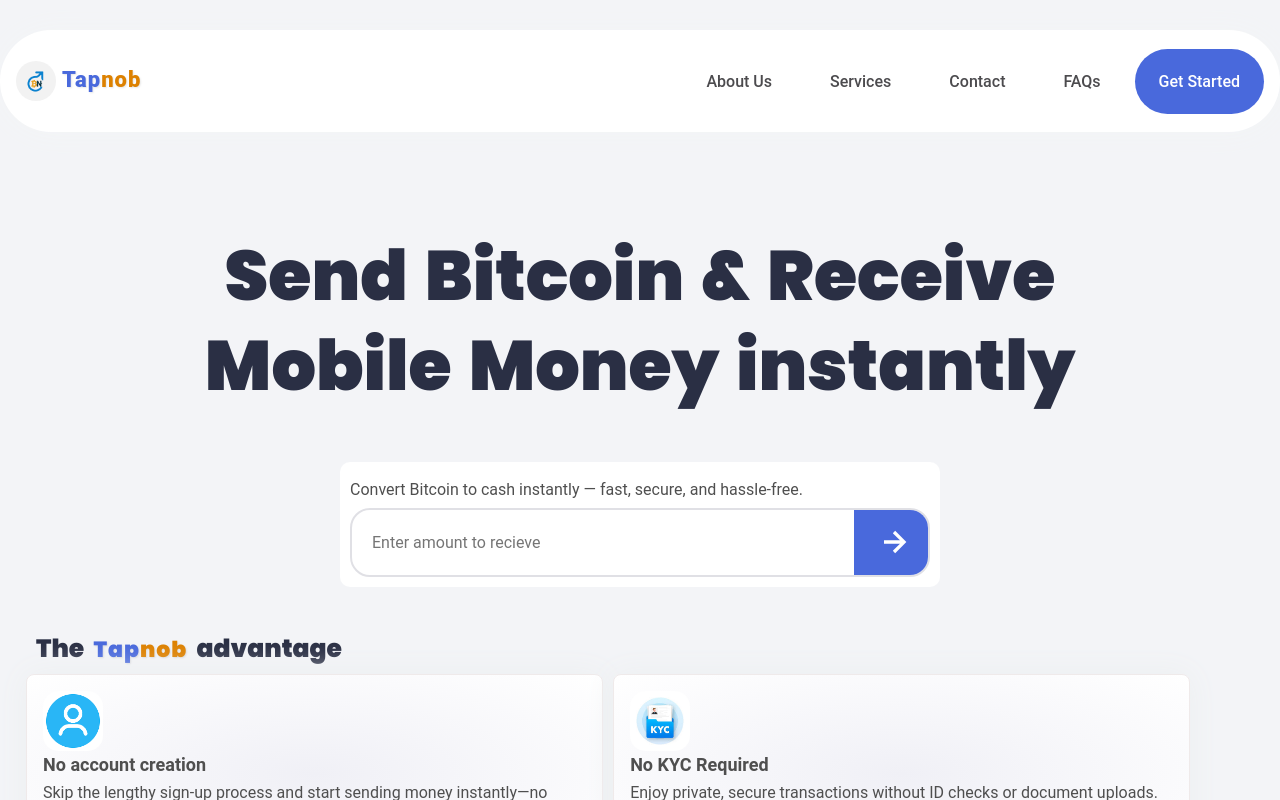
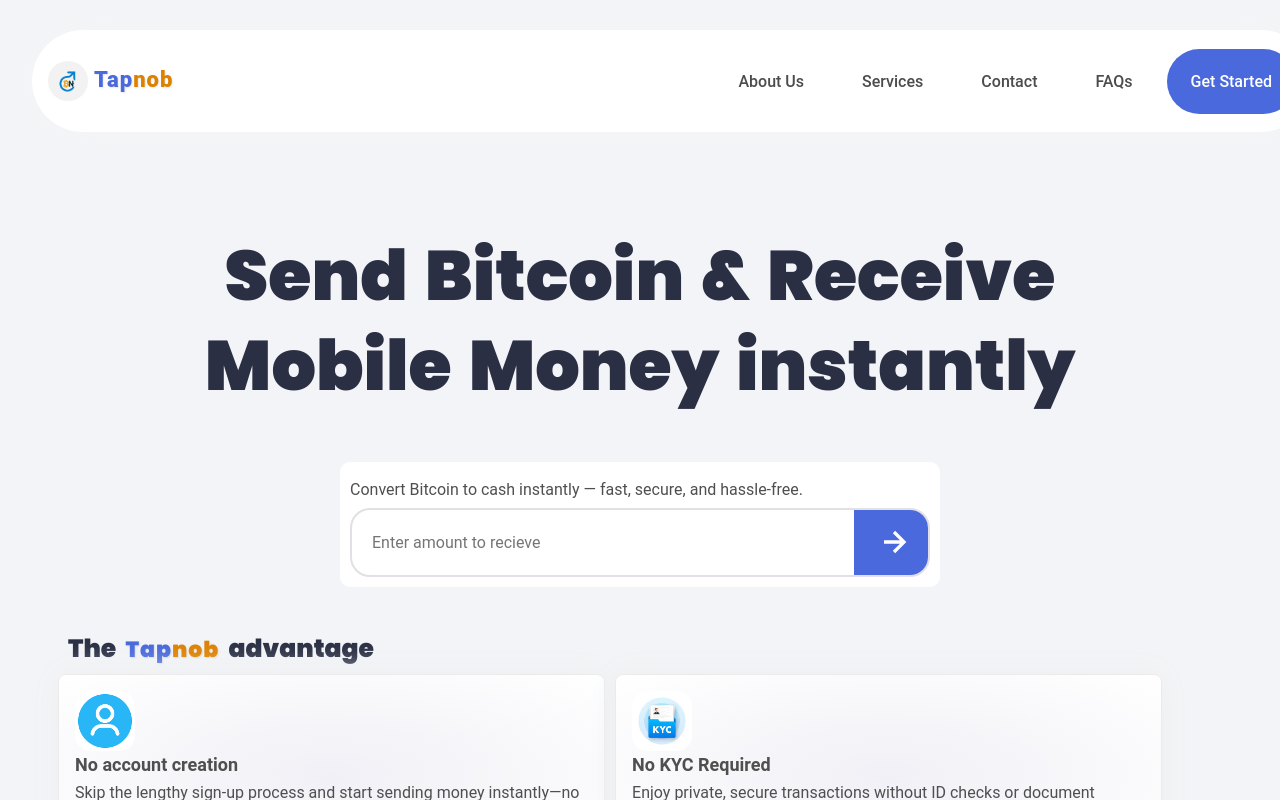
Before and after one commit to Reala-Innovation/tabnob-client, a React (Vite) app: page / in a window 1280 px wide. Shown: the top 800 px of the page. Built offline with nearby package versions, Linux system fonts and the light colour scheme.

Commit message:
is reponsice

```diff
--- a/src/styles/nav.css
+++ b/src/styles/nav.css
@@ -10,7 +10,8 @@ z-index: 9999;
 }
 .body{
     margin:0 auto;
-    width:100vw;
+    width:95vw;
+    overflow: hidden !important;
 }
 .body,.nav-item{
     max-width: 1424px;
```
